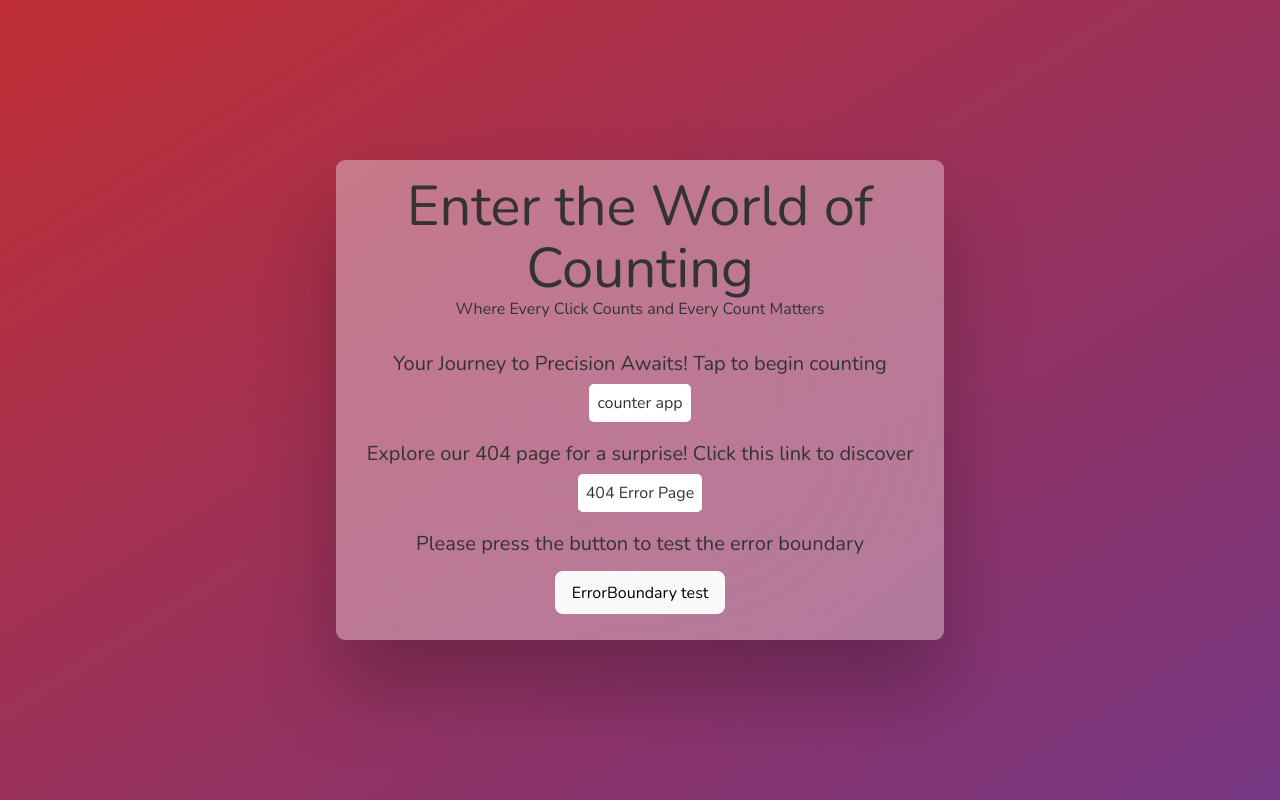
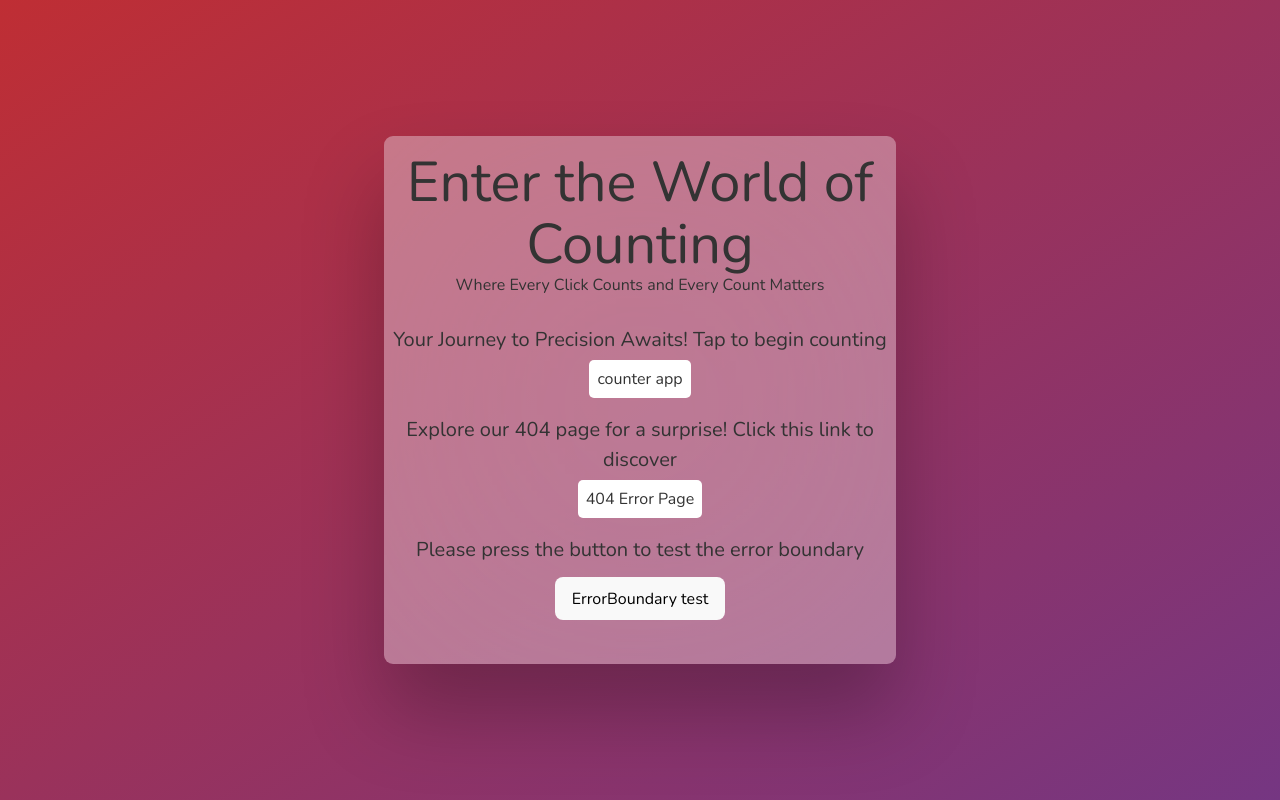
Before and after one commit to ololadeDOTdev/counter_app-version_2, a React (Vite) app: page / in a window 1280 px wide. Built offline with nearby package versions, Linux system fonts and the light colour scheme.

Commit message:
media que

```diff
--- a/src/App.css
+++ b/src/App.css
@@ -40,8 +40,8 @@ p {
 }
 .container {
   position: relative;
-  width: 38em;
-  height: 30em;
+  width: 32em;
+  height: 33em;
   background-color: rgba(255, 255, 255, 0.35);
   backdrop-filter: blur(200px);
   filter: blur();
--- a/src/index.css
+++ b/src/index.css
@@ -127,20 +127,9 @@ button:hover {
   }
 }
 @media (max-width: 28em) {
-  /* body {
-    height: 100vh;
-    width: 100vw;
-  } */
-
   .App {
     width: 15em;
     height: 47em;
     padding: 0 24px;
   }
 }
-@media (max-width: 20em) {
-  .cotainer {
-    width: 50em;
-    height: 100em;
-  }
-}
```
